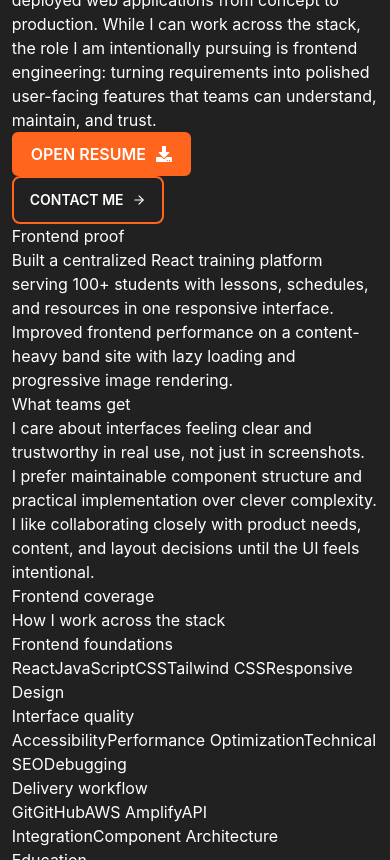
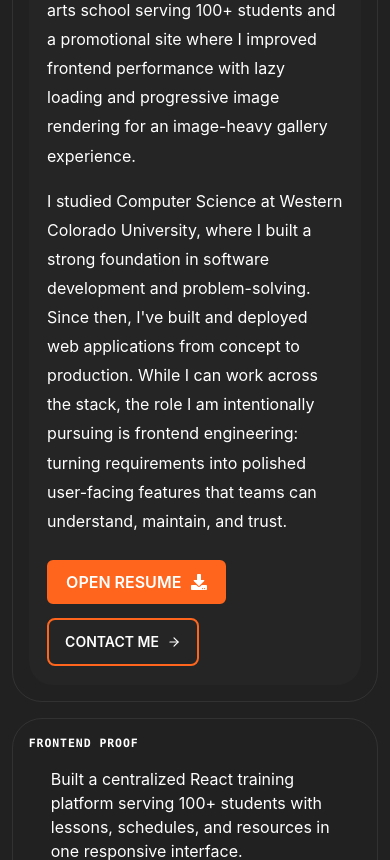
Before and after one commit to ZacksBroDev/Zacks-Portfolio, a React (Vite) app: page /about in a window 390 px wide. Shown: the part 1140-2000 px from the top of the page. Built offline with nearby package versions, Linux system fonts and the light colour scheme; no server answers.

Commit message:
Refactor About.css for improved layout and styling; enhance component structure, responsiveness, and visual design

```diff
--- a/src/pages/About/About.css
+++ b/src/pages/About/About.css
@@ -1,16 +1,235 @@
-.skillbar {
-    border-radius: 15px !important;
-    margin: 25px 0;
+.about-page {
+    position: relative;
 }
 
-.skillbar-title {
-    border-radius: 15px 0 0 15px !important;
+.about-shell {
+    padding: 4.5rem 0 5rem;
 }
 
-.skillbar-bar {
-    border-radius: 0 15px 15px 0 !important;
+.about-hero,
+.about-proof-card,
+.about-panel,
+.about-recognition-card,
+.about-timeline-item {
+    background:
+        linear-gradient(180deg, rgba(255, 255, 255, 0.04), rgba(255, 255, 255, 0.02)),
+        var(--surface);
+    border: 1px solid rgba(255, 255, 255, 0.08);
+    box-shadow: var(--shadow-lg);
 }
 
-.skillbar-percent {
-    color: #FF651C !important;
+.about-hero,
+.about-proof-card,
+.about-panel {
+    border-radius: 30px;
 }
+
+.about-hero {
+    display: grid;
+    gap: 1rem;
+    grid-template-columns: minmax(260px, 0.42fr) minmax(0, 0.58fr);
+    margin-bottom: 1rem;
+    overflow: hidden;
+    padding: 1rem;
+}
+
+.about-hero__media,
+.about-hero__content {
+    border-radius: 24px;
+}
+
+.about-hero__media {
+    overflow: hidden;
+}
+
+.about-hero__image {
+    display: block;
+    height: 100%;
+    object-fit: cover;
+    object-position: center;
+    width: 100%;
+}
+
+.about-hero__content {
+    background: rgba(255, 255, 255, 0.02);
+    padding: 1.5rem;
+}
+
+.about-copy {
+    display: grid;
+    gap: 1rem;
+    margin-top: 1.2rem;
+}
+
+.about-copy p {
+    color: var(--text-muted);
+    line-height: 1.82;
+    margin: 0;
+}
+
+.about-hero__actions {
+    display: flex;
+    flex-wrap: wrap;
+    gap: 0.9rem;
+    margin-top: 1.5rem;
+}
+
+.about-proof-grid {
+    display: grid;
+    gap: 1rem;
+    grid-template-columns: repeat(2, minmax(0, 1fr));
+    margin-bottom: 1rem;
+}
+
+.about-proof-card,
+.about-panel {
+    padding: 1.4rem;
+}
+
+.about-proof-card__eyebrow,
+.about-panel__kicker,
+.about-timeline-item__meta,
+.about-recognition-card span {
+    color: var(--accent-soft);
+    font-family: "JetBrains Mono", "SFMono-Regular", Consolas, monospace;
+    font-size: 0.72rem;
+    font-weight: 700;
+    letter-spacing: 0.08em;
+    text-transform: uppercase;
+}
+
+.about-panel__header {
+    margin-bottom: 1rem;
+}
+
+.about-panel__header h2 {
+    font-size: clamp(1.55rem, 2vw, 2.15rem);
+    margin-top: 0.25rem;
+}
+
+.about-grid {
+    display: grid;
+    gap: 1rem;
+    grid-template-columns: repeat(2, minmax(0, 1fr));
+}
+
+.about-list,
+.about-timeline,
+.about-recognition-grid,
+.about-skill-groups {
+    display: grid;
+    gap: 0.9rem;
+}
+
+.about-list {
+    list-style: none;
+    margin: 0.95rem 0 0;
+    padding: 0;
+}
+
+.about-list li {
+    align-items: flex-start;
+    color: var(--text);
+    display: flex;
+    gap: 0.8rem;
+}
+
+.about-list li::before {
+    background: linear-gradient(135deg, var(--accent-soft), var(--accent));
+    border-radius: 999px;
+    content: "";
+    display: inline-block;
+    flex-shrink: 0;
+    height: 0.58rem;
+    margin-top: 0.42rem;
+    width: 0.58rem;
+}
+
+.about-skill-group h3,
+.about-timeline-item h3,
+.about-recognition-card h3 {
+    font-size: 1.05rem;
+}
+
+.about-tag-group {
+    display: flex;
+    flex-wrap: wrap;
+    gap: 0.65rem;
+    margin-top: 0.7rem;
+}
+
+.about-tag-group span {
+    background: rgba(255, 255, 255, 0.03);
+    border: 1px solid rgba(255, 255, 255, 0.08);
+    border-radius: 999px;
+    color: var(--text-muted);
+    font-family: "JetBrains Mono", "SFMono-Regular", Consolas, monospace;
+    font-size: 0.74rem;
+    padding: 0.58rem 0.82rem;
+}
+
+.about-timeline-item,
+.about-recognition-card {
+    border-radius: 22px;
+    padding: 1rem;
+}
+
+.about-timeline-item__top {
+    align-items: start;
+    display: grid;
+    gap: 0.9rem;
+    grid-template-columns: minmax(0, 1fr) auto;
+}
+
+.about-timeline-item p,
+.about-recognition-card p {
+    color: var(--text);
+    margin: 0.25rem 0 0;
+}
+
+.about-date-pill {
+    background: linear-gradient(135deg, rgba(255, 135, 66, 0.95), rgba(255, 106, 26, 0.95));
+    border-radius: 999px;
+    color: var(--accent-ink);
+    font-family: "JetBrains Mono", "SFMono-Regular", Consolas, monospace;
+    font-size: 0.74rem;
+    font-weight: 700;
+    padding: 0.55rem 0.8rem;
+    white-space: nowrap;
+}
+
+@media (max-width: 1120px) {
+    .about-hero,
+    .about-proof-grid,
+    .about-grid {
+        grid-template-columns: 1fr;
+    }
+}
+
+@media (max-width: 768px) {
+    .about-shell {
+        padding: 4rem 0 4.5rem;
+    }
+
+    .about-hero,
+    .about-proof-card,
+    .about-panel {
+        padding: 1rem;
+    }
+
+    .about-hero__content {
+        padding: 1.15rem;
+    }
+
+    .about-hero__actions {
+        flex-direction: column;
+    }
+
+    .about-timeline-item__top {
+        grid-template-columns: 1fr;
+    }
+
+    .about-date-pill {
+        width: fit-content;
+    }
+}
```
